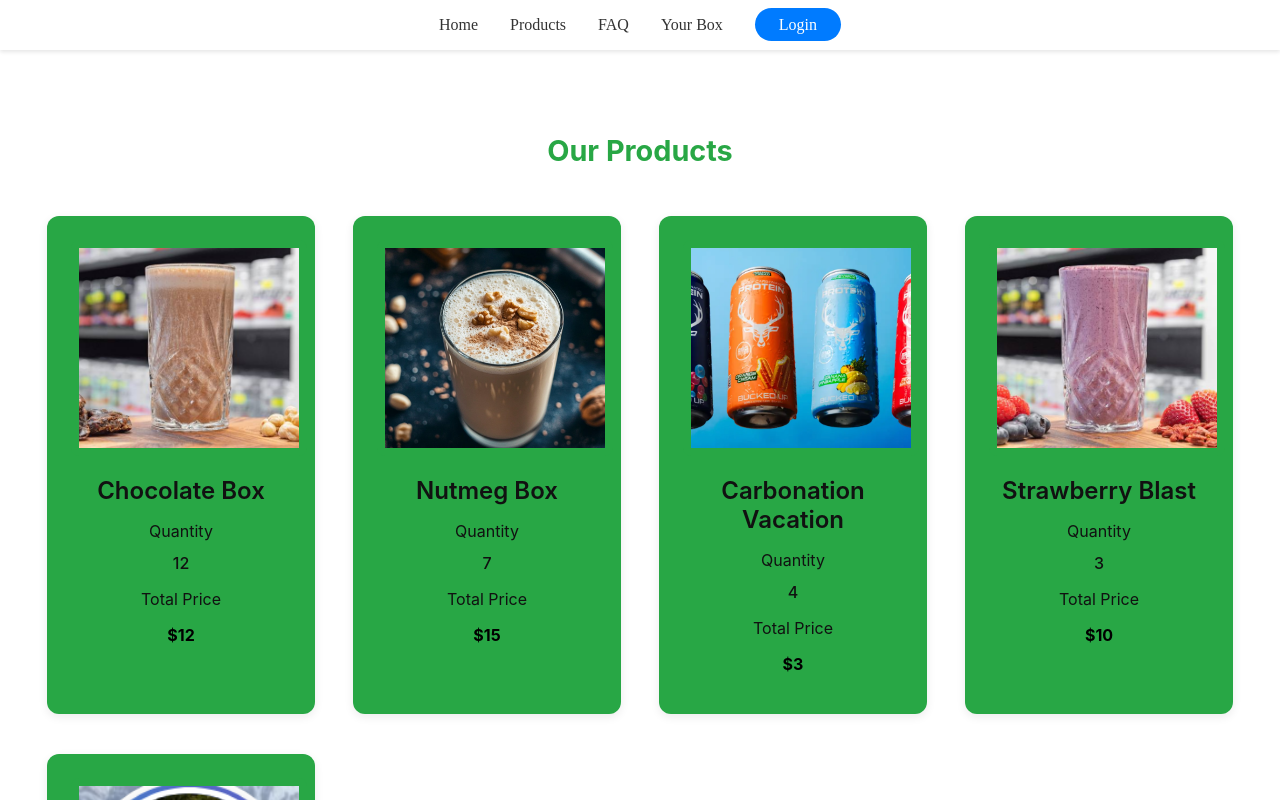
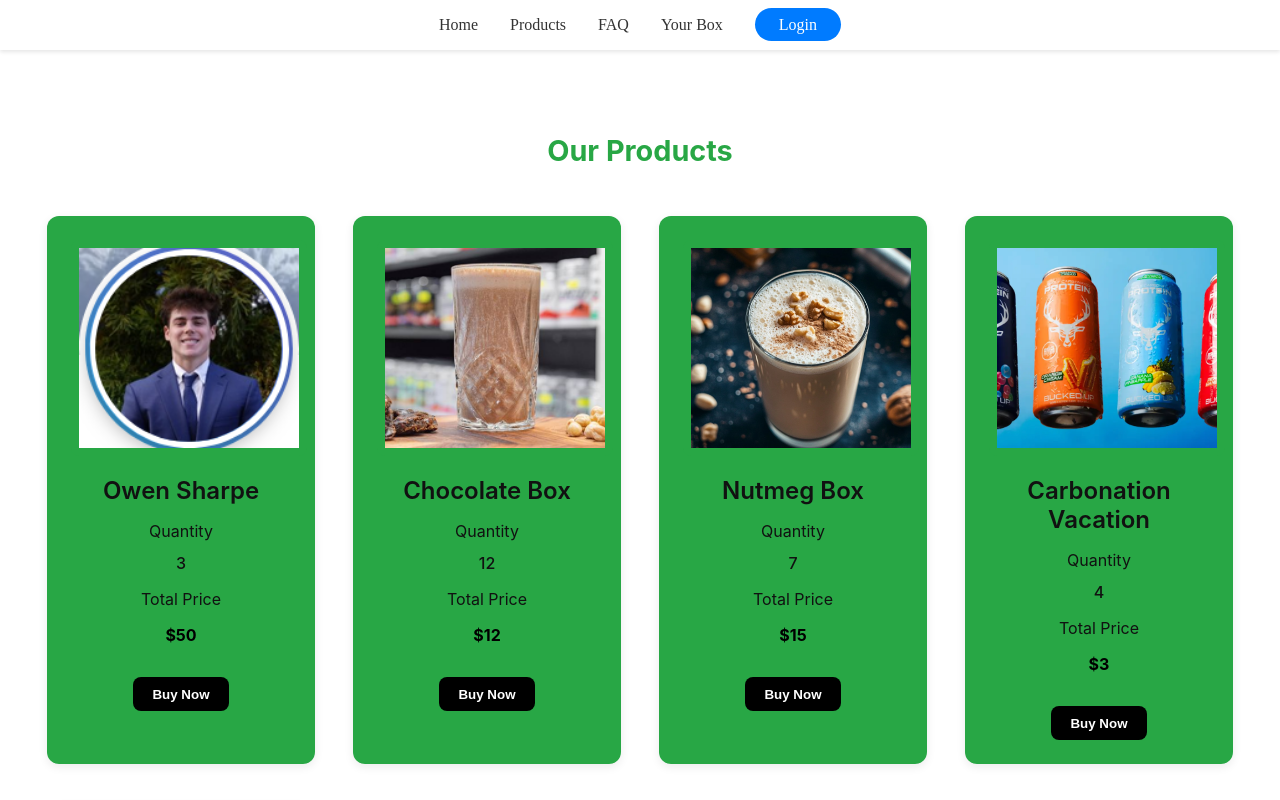
Before and after one commit to maddynenn/hello-gains, a React (Vite) app in the folder frontend/: page /products in a window 1280 px wide. Shown: the top 800 px of the page. Built offline with nearby package versions, Linux system fonts and the light colour scheme.

Commit message:
Product page buy

```diff
--- a/frontend/src/pages/ProductPage.jsx
+++ b/frontend/src/pages/ProductPage.jsx
@@ -1,4 +1,4 @@
-import React from "react";
+import React, { useState } from "react";
 import "../style/ProductPage.css";
 import shoe from "../assets/Owen.png";
 import chocolateShake from "../assets/chocolate.jpeg";
@@ -7,7 +7,15 @@ import sodas from "../assets/sodas.webp";
 import strawberryShake from "../assets/strawberry.jpeg";
 
 export default function ProductPage() {
-    const products = [
+  const [confirmation, setConfirmation] = useState(null);
+
+  const products = [
+    {
+      name: "Owen Sharpe",
+      quantity: 3,
+      total: 50,
+      image: shoe,
+    },
     {
       name: "Chocolate Box",
       quantity: 12,
@@ -32,17 +40,18 @@ export default function ProductPage() {
       total: 10,
       image: strawberryShake,
     },
-    {
-      name: "Owen Sharpe",
-      quantity: 3,
-      total: 50,
-      image: shoe,
-    }
   ];
+
+  const handleBuy = (product) => {
+    setConfirmation(`✅ You bought ${product.name} for $${product.total}!`);
+    setTimeout(() => setConfirmation(null), 2500); // hide after 2.5s
+  };
 
   return (
     <div className="product-page">
       <h1 className="page-title">Our Products</h1>
+
+      {confirmation && <div className="confirmation">{confirmation}</div>}
 
       <div className="product-grid">
         {products.map((p, index) => (
@@ -53,6 +62,12 @@ export default function ProductPage() {
             <p className="product-quantity">{p.quantity}</p>
             <p>Total Price</p>
             <p className="product-price">${p.total}</p>
+            <button
+              className="buy-button"
+              onClick={() => handleBuy(p)}
+            >
+              Buy Now
+            </button>
           </div>
         ))}
       </div>
--- a/frontend/src/style/ProductPage.css
+++ b/frontend/src/style/ProductPage.css
@@ -67,3 +67,53 @@
   height: 200px; /* or whatever fixed height you want */
   object-fit: cover;
 }
+
+.buy-button {
+  margin-top: 1rem;
+  background-color: #000000;
+  color: white;
+  border: none;
+  border-radius: 8px;
+  padding: 0.6rem 1.2rem;
+  cursor: pointer;
+  font-weight: 600;
+  transition: background 0.2s ease, transform 0.1s ease;
+}
+
+.buy-button:hover {
+  background-color: #218838;
+  transform: translateY(-2px);
+}
+
+/* Confirmation toast */
+.confirmation {
+  position: fixed;
+  top: 20px;
+  right: 20px;
+  background: #28a745;
+  color: white;
+  padding: 0.75rem 1.25rem;
+  border-radius: 8px;
+  box-shadow: 0 4px 15px rgba(0, 0, 0, 0.15);
+  animation: fadeInOut 2.5s ease;
+  font-weight: 500;
+  z-index: 9999;
+}
+
+@keyframes fadeInOut {
+  0% {
+    opacity: 0;
+    transform: translateY(-10px);
+  }
+  10% {
+    opacity: 1;
+    transform: translateY(0);
+  }
+  90% {
+    opacity: 1;
+  }
+  100% {
+    opacity: 0;
+    transform: translateY(-10px);
+  }
+}
```
